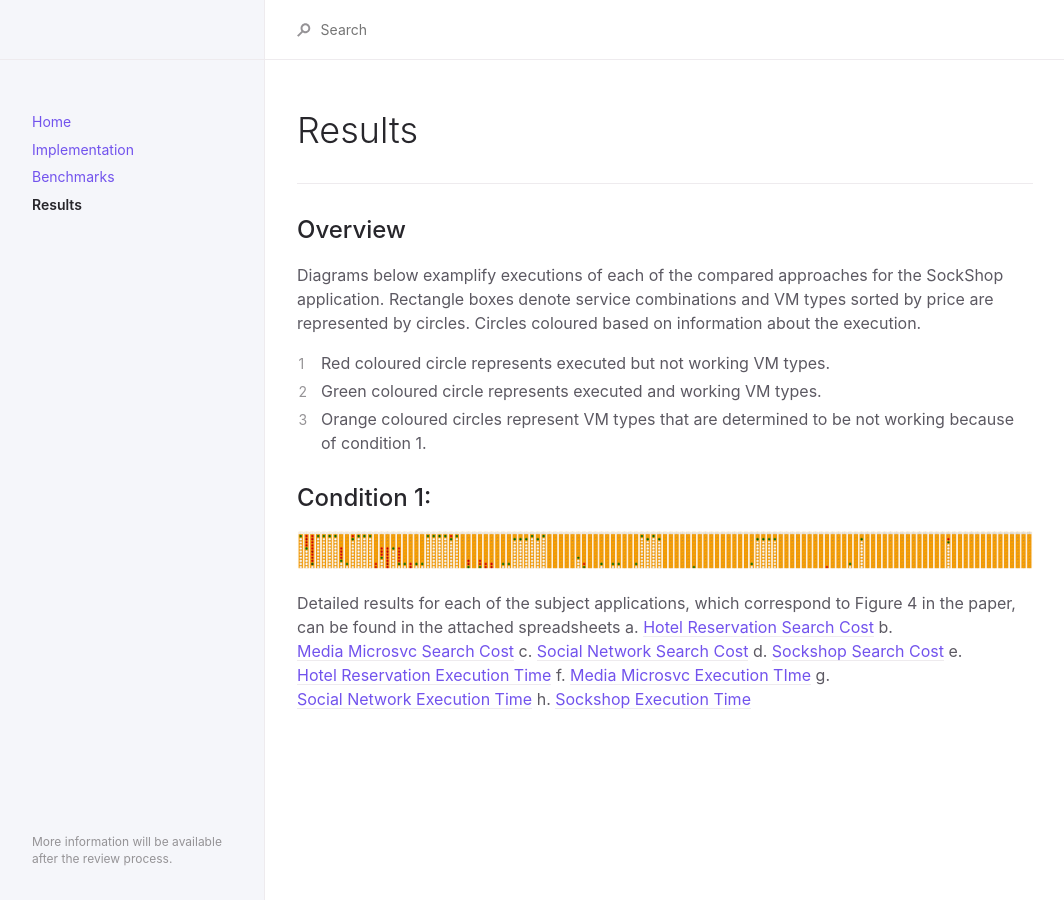
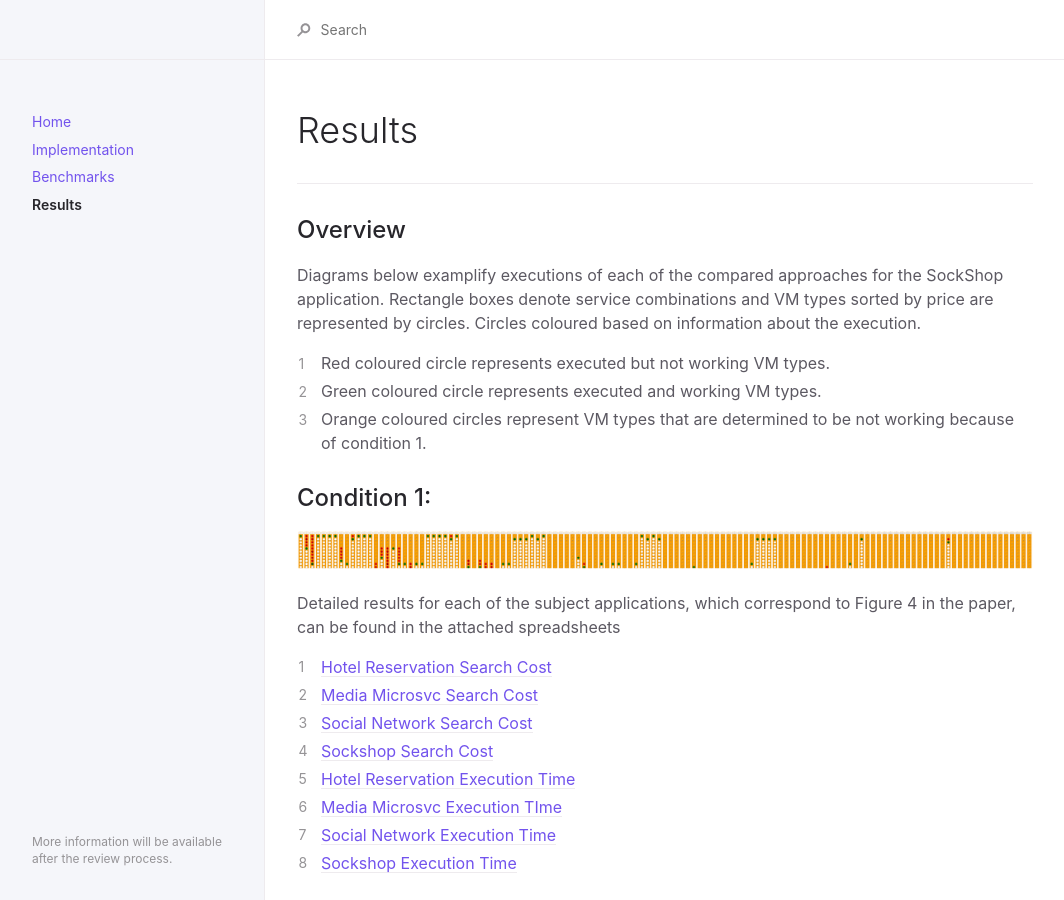
Before and after one commit to kubercostoptimizer/kubercostoptimizer.github.io, a Jekyll site: the page built from docs/results.md, in a window 1280 px wide. Shown: the whole page, without its empty margins (107-1171 px from the left). Built offline with Jekyll 4.4.1, drawn with Linux system fonts in a browser that asks for light colours; part of the change alters nothing that is shown.

Commit message:
Update results.md

```diff
--- a/docs/results.md
+++ b/docs/results.md
@@ -21,16 +21,12 @@ Circles coloured based on information about the execution.
 ## Condition 1:
 ![SortFind](../sockshop.png)
 
-<style type="text/css">
-    ol { list-style-type: lower-alpha; }
-</style>
-
 Detailed results for each of the subject applications, which correspond to Figure 4 in the paper, can be found in the attached spreadsheets
-a. [Hotel Reservation Search Cost](https://github.com/kubercostoptimizer/kubercostoptimizer.github.io/raw/main/Hotel_Reservation_search_cost.xlsx)
-b. [Media Microsvc Search Cost](https://github.com/kubercostoptimizer/kubercostoptimizer.github.io/raw/main/Media_Microsvc_search_cost.xlsx)
-c. [Social Network Search Cost](https://github.com/kubercostoptimizer/kubercostoptimizer.github.io/raw/main/Social_Network_search_cost.xlsx)
-d. [Sockshop Search Cost](https://github.com/kubercostoptimizer/kubercostoptimizer.github.io/raw/main/sockshop_search_cost.xlsx)
-e. [Hotel Reservation Execution Time](https://github.com/kubercostoptimizer/kubercostoptimizer.github.io/raw/main/Hotel_Reservation_exe_time.xlsx)
-f. [Media Microsvc Execution TIme](https://github.com/kubercostoptimizer/kubercostoptimizer.github.io/raw/main/Media_microsvc_exe_time.xlsx)
-g. [Social Network Execution Time](https://github.com/kubercostoptimizer/kubercostoptimizer.github.io/raw/main/Social_network_exe_time.xlsx)
-h. [Sockshop Execution Time](https://github.com/kubercostoptimizer/kubercostoptimizer.github.io/raw/main/sockshop_exe_time.xlsx)
+1. [Hotel Reservation Search Cost](https://github.com/kubercostoptimizer/kubercostoptimizer.github.io/raw/main/Hotel_Reservation_search_cost.xlsx)
+2. [Media Microsvc Search Cost](https://github.com/kubercostoptimizer/kubercostoptimizer.github.io/raw/main/Media_Microsvc_search_cost.xlsx)
+3. [Social Network Search Cost](https://github.com/kubercostoptimizer/kubercostoptimizer.github.io/raw/main/Social_Network_search_cost.xlsx)
+4. [Sockshop Search Cost](https://github.com/kubercostoptimizer/kubercostoptimizer.github.io/raw/main/sockshop_search_cost.xlsx)
+5. [Hotel Reservation Execution Time](https://github.com/kubercostoptimizer/kubercostoptimizer.github.io/raw/main/Hotel_Reservation_exe_time.xlsx)
+6. [Media Microsvc Execution TIme](https://github.com/kubercostoptimizer/kubercostoptimizer.github.io/raw/main/Media_microsvc_exe_time.xlsx)
+7. [Social Network Execution Time](https://github.com/kubercostoptimizer/kubercostoptimizer.github.io/raw/main/Social_network_exe_time.xlsx)
+8. [Sockshop Execution Time](https://github.com/kubercostoptimizer/kubercostoptimizer.github.io/raw/main/sockshop_exe_time.xlsx)
```
